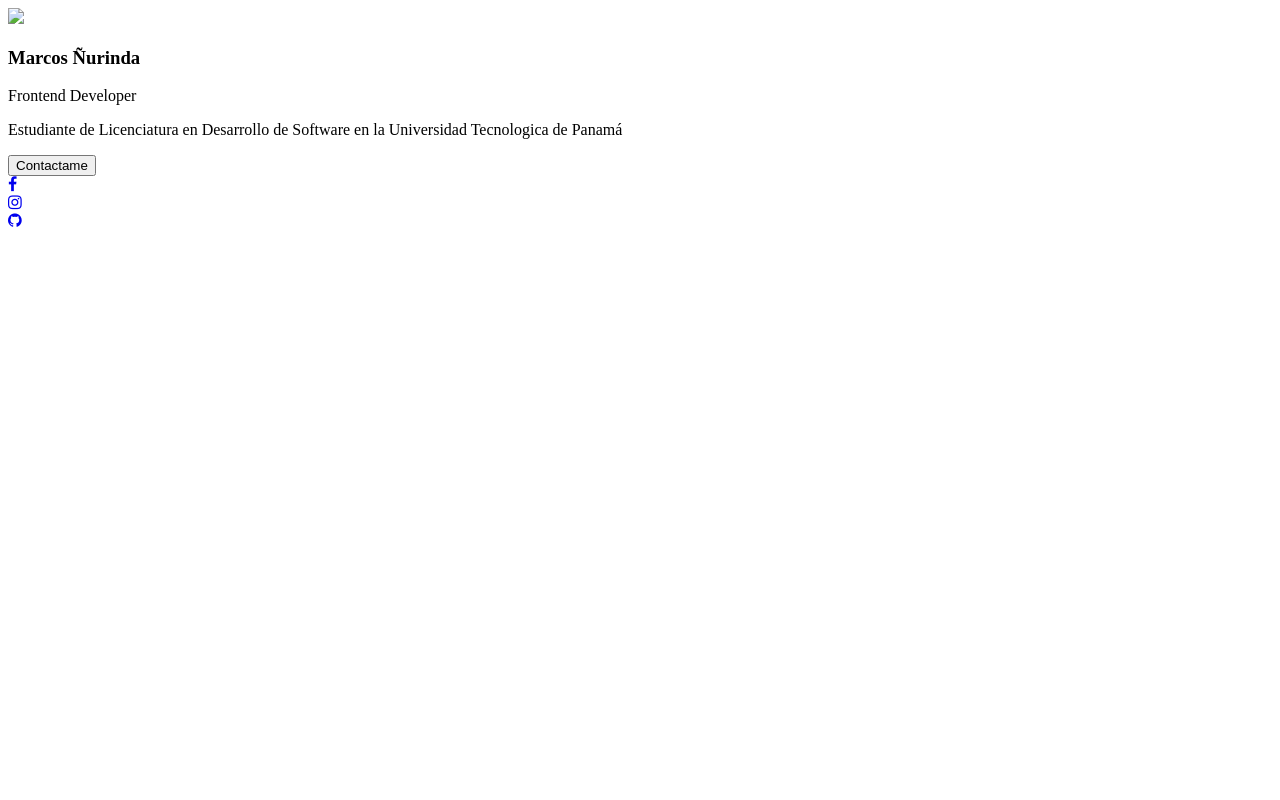
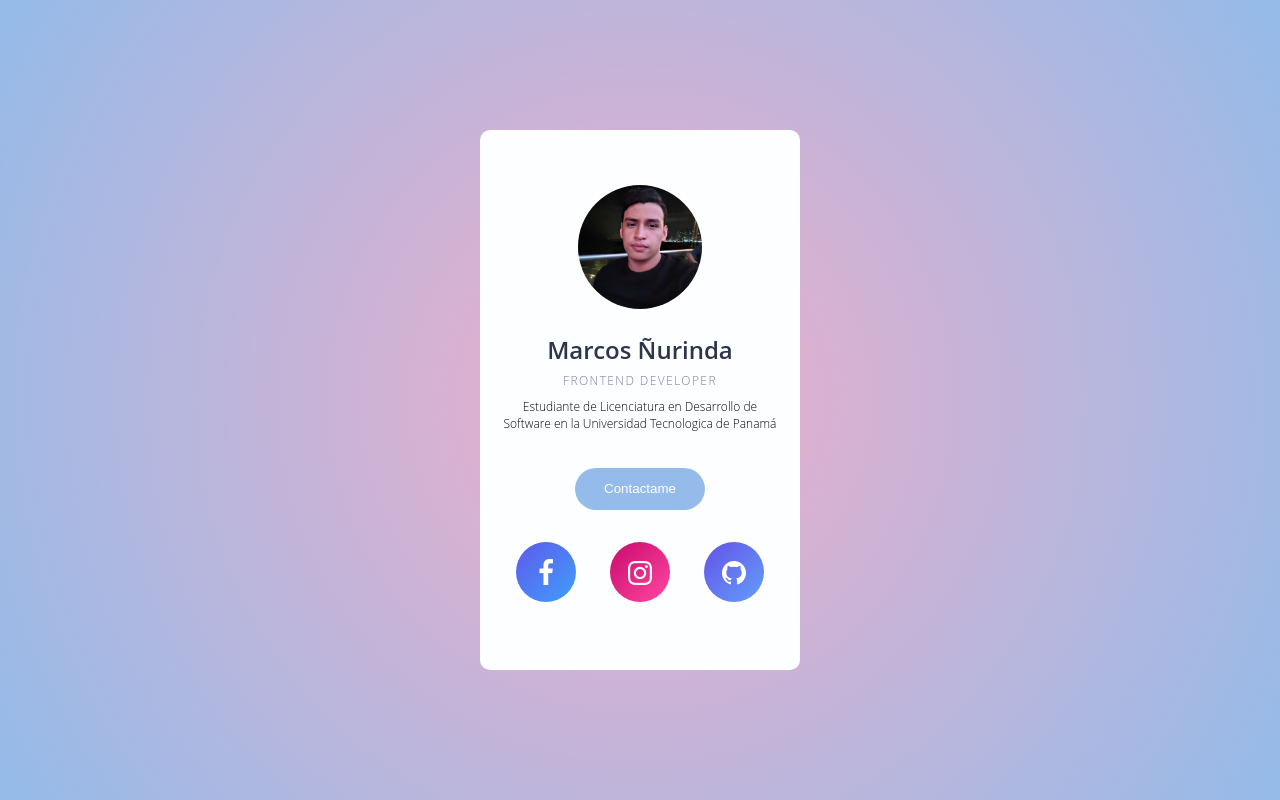
Before and after one commit to MarckJrquin/desarrollo4web, a plain HTML site: page presentation/grupo-presentacion.html in a window 1280 px wide. Drawn offline with Linux system fonts and the light colour scheme; a web font is replaced by a local one.

Commit message:
se agrego la carpeta css con el archivo estilos.css con el diseño de la tarjeta de marcos nurinda; se agrego la carpeta images donde se almacenaran las fotos de perfil; se movio el archivo grupo-presentacion.html a una carpeta llamada presentation

```diff
--- /dev/null
+++ b/presentation/css/estilos.css
@@ -0,0 +1,165 @@
+@import url("https://fonts.googleapis.com/css2?family=Baloo+Paaji+2:wght@400;500&display=swap");
+
+
+* {
+    padding: 0;
+    margin: 0;
+    box-sizing: border-box;
+}
+
+body {
+    width: 100%;
+    height: 100vh;
+    display: flex;
+    position: relative;
+    background: radial-gradient(circle, rgba(238,174,202,1) 0%, rgba(148,187,233,1) 100%);
+    align-items: center;
+    flex-direction: column;
+    justify-content: center;
+
+    /*background-image: url(./fondo-pmu.jpg);
+    background-position: center center;
+    background-repeat:no-repeat;
+    background-size: cover;
+    margin: 0;*/
+
+    font-family: "Open Sans", sans-serif;
+    font-size: 100%;
+}
+
+.wrapper {
+	width: 320px;
+	height: 540px;
+	background: #fdfeff;
+	border-radius: 10px;
+	padding: 20px 20px 20px 20px;
+	box-shadow: 0 8px 40px rgba(#000000, 0.2);
+    transition: .3s transform linear;
+    -webkit-transform: scale(1);
+}
+
+.wrapper:hover{
+    transition: .3s transform linear;
+    -webkit-transform: scale(1.006);
+}
+
+
+.profile{
+    margin-top: 2.2em;
+	position: relative;
+}
+
+.thumbnail {
+    width: 124px;
+    height: 124px;
+    display: flex;
+    margin-left: auto;
+    margin-right: auto;
+    margin-bottom: 1.5em;
+    border-radius: 100%;
+    box-shadow: 0 13px 26px rgba(#000, 0.2), 0 3px 6px rgba(#000, 0.2);
+    transition: .3s transform linear;
+    -webkit-transform: scale(1);
+}
+
+.thumbnail:hover{
+    transform: scale(1.1);
+    transition: all 265ms ease-in;
+}
+
+.name {
+    color: #2d354a;
+    font-size: 24px;
+    font-weight: 600;
+    text-align: center;
+}
+
+.title {
+    color: #7c8097;
+    font-size: 0.75em;
+    font-weight: 300;
+    text-align: center;
+    padding-top: 0.5em;
+    padding-bottom: 0.7em;
+    letter-spacing: 1.4px;
+    text-transform: uppercase;
+}
+
+.description {
+    color: #080911;
+    font-size: 12px;
+    font-weight: 300;
+    text-align: center;
+    margin-bottom: 3em;
+}
+
+.btn {
+    color: #fff;
+    width: 130px;
+    height: 42px;
+    outline: none;
+    border: none;
+    display: block;
+    cursor: pointer;
+    font-weight: 300;
+    margin-left: auto;
+    margin-right: auto;
+    border-radius: 70px;
+    box-shadow: 0 13px 26px rgba(#000, 0.16), 0 3px 6px rgba(#000, 0.16);
+    background: #94bbe9;
+    transition: .3s transform linear;
+    -webkit-transform: scale(1);
+}
+
+.btn:hover{
+    background: linear-gradient(to bottom right, #C90A6D, #FF48A0);
+    transform: scale(1.1);
+    transition: all 265ms ease-in;
+}
+
+
+.social-icons{
+    display: flex;
+	margin-top: 2em;
+    margin-left: 1em;
+    margin-right: 1em;
+	justify-content: space-between;
+}
+
+.social-icons .icon{
+    display: flex;
+	align-items: center;
+	flex-direction: column;
+    transition: .3s transform linear;
+    -webkit-transform: scale(1);
+}
+
+.social-icons .icon a {
+    color: rgb(255, 255, 255);
+    width: 60px;
+    height: 60px;
+    font-size: 28px;
+    line-height: 60px;
+    text-align: center;
+    display: inline-block;
+    border-radius: 30px;
+    box-shadow: 0 13px 26px rgba(#000, 0.2), 0 3px 6px rgba(#000, 0.2);
+}
+
+.social-icons .icon:hover{
+    transition: .3s transform linear;
+    -webkit-transform: scale(1.1);
+}
+
+.social-icons .icon:nth-of-type(1) a {
+    background: linear-gradient(to bottom right, #5E5AEC, #3F9EFC);
+}
+
+.social-icons .icon:nth-of-type(2) a {
+    background: linear-gradient(to bottom right, #C90A6D, #FF48A0);
+}
+
+.social-icons .icon:nth-of-type(3) a {
+
+    background: linear-gradient(to bottom right, #6452E9, #639FF9);
+}
--- a/grupo-presentacion.html
+++ b/presentation/grupo-presentacion.html
@@ -4,7 +4,7 @@
     <meta charset="UTF-8">
     <meta http-equiv="X-UA-Compatible" content="IE=edge">
     <meta name="viewport" content="width=device-width, initial-scale=1.0">
-    <link rel="stylesheet" href="./css/style_propiedades-mas-usadas.css">
+    <link rel="stylesheet" href="./css/estilos.css">
     <link href="//maxcdn.bootstrapcdn.com/font-awesome/4.2.0/css/font-awesome.min.css" rel="stylesheet">
     <link href='//fonts.googleapis.com/css?family=Roboto:400,700,300' rel='stylesheet' type='text/css'>
     <title>Document</title>
@@ -12,7 +12,7 @@
 <body>
     <div class="wrapper">
         <div class="profile">
-            <img src="fbprofile.jpg" class="thumbnail">
+            <img src="./images/profile-photo-mn.jpg" class="thumbnail" alt="profile photo marcos ñurinda">
             <h3 class="name">Marcos Ñurinda</h3>
             <p class="title">Frontend Developer</p>
             <p class="description">Estudiante de Licenciatura en Desarrollo de Software en la Universidad Tecnologica de Panamá</p>
```
Also changed, not shown: presentation/images/profile-photo-mn.jpg (added).
